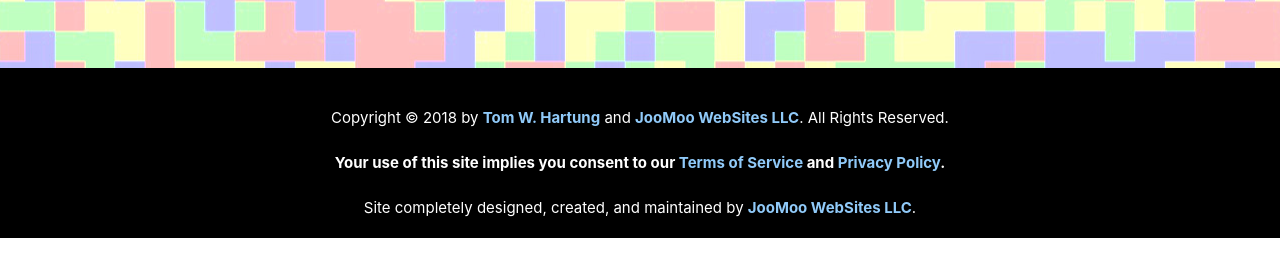
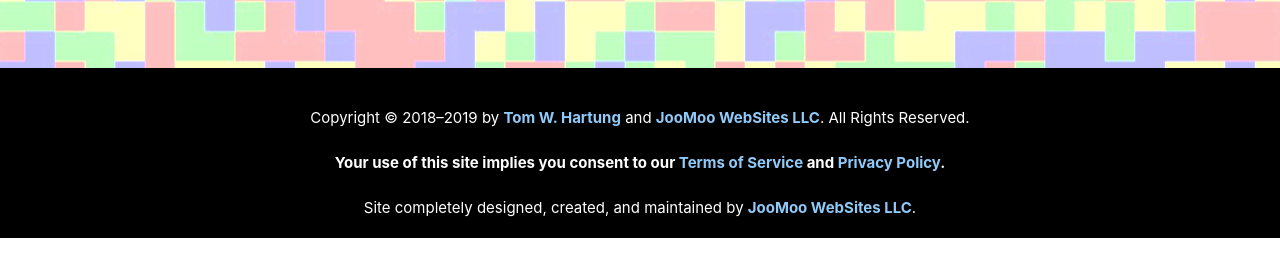
Before and after one commit to tomwhartung/artsyvisions.com, a Django app: template Site/content/templates/content/home.html in a window 1280 px wide. Shown: the part 2142-2400 px from the top of the page. Run offline with Django 3.2, Linux system fonts and the light colour scheme; the template is opened without the code that fills it, so the values that code supplies are empty; some libraries are stand-ins or nearby versions.

Commit message:
Updated the copyright year in base.html .

```diff
--- a/Site/content/templates/content/base.html
+++ b/Site/content/templates/content/base.html
@@ -120,7 +120,7 @@
       <div class="row">
         <div class="col s12">
           <p class="center white-text">
-            Copyright &copy; 2018 by
+            Copyright &copy; 2018&ndash;2019 by
              <a href="https://tomwhartung.com" class="blue-text text-lighten-3"
                 title="TomWHartung.com home page" target="_blank">
               Tom W. Hartung</a> and
```
